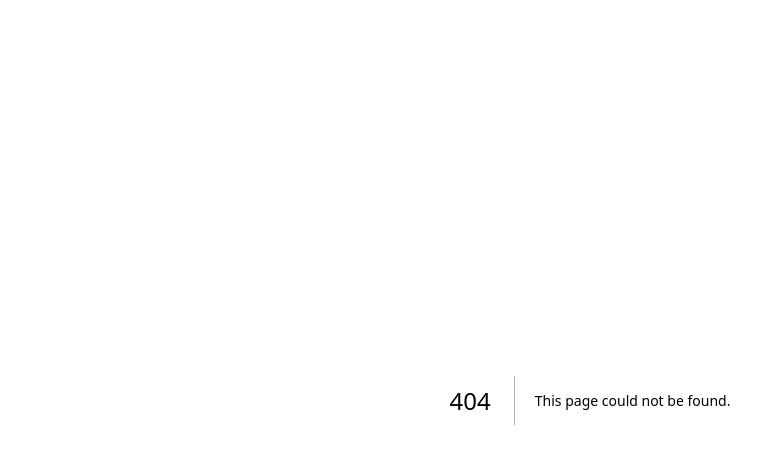
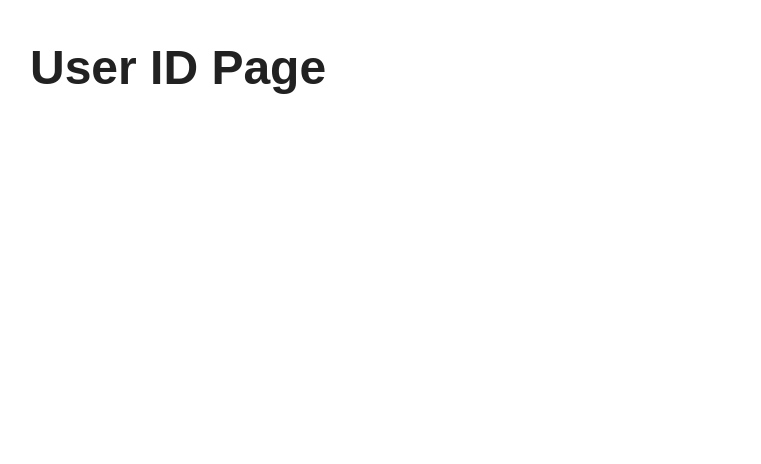
Before and after one commit to AhsantMozhgan/next-js, a Next.js app: page /users/1 in a window 1280 px wide. Before the commit this address had no page. Shown: the top 464 px of the page, without its empty margins (50-811 px from the left). Built offline with nearby package versions, Linux system fonts and the light colour scheme.

Commit message:
dynamic-routes

```diff
--- /dev/null
+++ b/pages/users/[id].js
@@ -0,0 +1,15 @@
+import { useRouter } from 'next/router'
+
+function UserId() {
+    const router = useRouter()
+    console.log(router.pathname)
+    console.log(router.query)
+
+    return (
+        <div>
+        	<h2>User ID Page</h2>
+        </div>
+    )
+}
+
+export default UserId
--- a/pages/users/index.js
+++ b/pages/users/index.js
@@ -1,7 +1,7 @@
 function UserPage() {
     return (
         <div>
-        <h2>User Page</h2>
+            <h2>User Page</h2>
         </div>
     )
 }
--- a/styles/globals.css
+++ b/styles/globals.css
@@ -0,0 +1,12 @@
+body {
+    padding: 0;
+    margin-left: 5rem;
+    font-family: sans-serif;
+    color: #212121;
+    font-size: 2rem;
+}
+
+a {
+    color:#bdbdbd;
+    text-decoration: none;
+}
```
